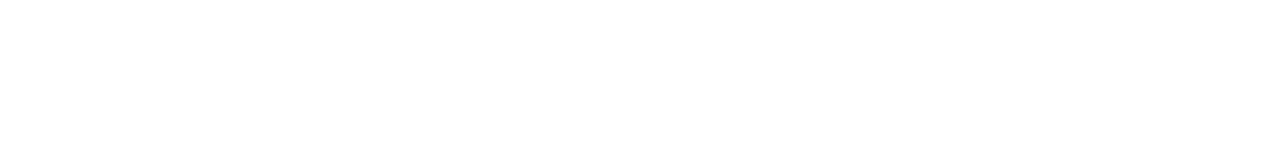
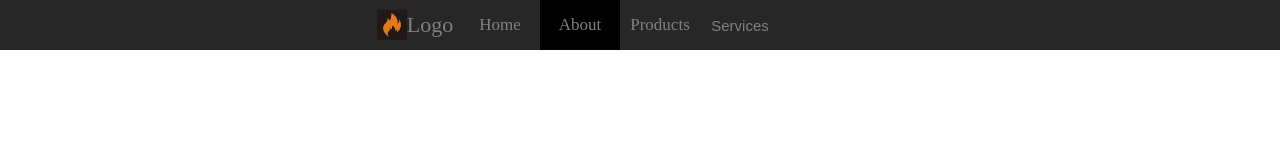
Before and after one commit to 0MrStyx0/HTML5-Exam, a plain HTML site: page Pages/About/about.html in a window 1280 px wide. Drawn offline with Linux system fonts and the light colour scheme.

Commit message:
Pages' links added

```diff
--- a/Pages/About/about.css
+++ b/Pages/About/about.css
@@ -1 +1,10 @@
 @import url(/Styles/reset.css);
+@import url(/Styles/style.css);
+
+a.about {
+    background-color: black;
+}
+
+a.home {
+    background-color: inherit;
+}
--- a/Pages/About/about.html
+++ b/Pages/About/about.html
@@ -3,10 +3,30 @@
 <head>
     <meta charset="UTF-8">
     <meta name="viewport" content="width=device-width, initial-scale=1.0">
-    <title>About</title>
+    <title>Home</title>
     <link rel="stylesheet" href="about.css">
 </head>
 <body>
-
+    <header>
+        <nav class="header-nav">
+            <a href="#" class="logo">
+                <img class="fire" src="/Images/fire.jpeg">
+                Logo
+            </a>
+            <a href="/index.html" class="home">Home</a>
+            <a href="#" class="about">About</a>
+            <a href="/Pages/Products/products.html" class="products">Products</a>
+            <div class="dropdown">
+                <button class="services">Services</button>
+                <div class="dropdown-options">
+                    <a href="#" class="option">Engage</a>
+                    <a href="#" class="option">Pontificate</a>
+                    <a href="#" class="option">Synergize</a>
+                </div>
+            </div>
+        </nav>
+    </header>
+    <main></main>
+    <footer></footer>
 </body>
 </html>
--- a/Pages/Products/products.css
+++ b/Pages/Products/products.css
@@ -1 +1,10 @@
 @import url(/Styles/reset.css);
+@import url(/Styles/style.css);
+
+a.products {
+    background-color: black;
+}
+
+a.home {
+    background-color: inherit;
+}
```
Also changed, not shown: Pages/Products/products.html (+22 -2 lines), index.html (+2 -2 lines).
